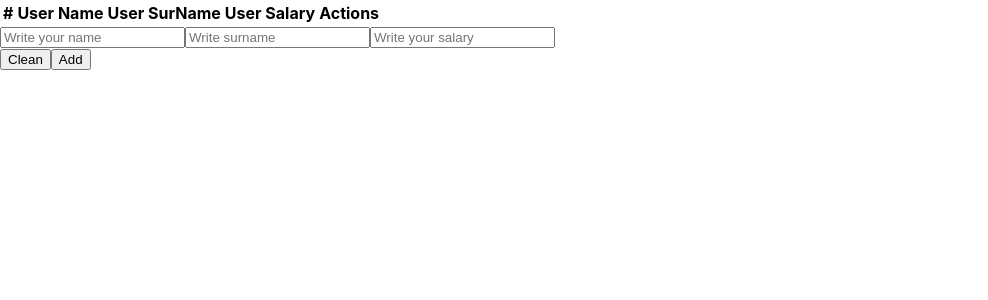
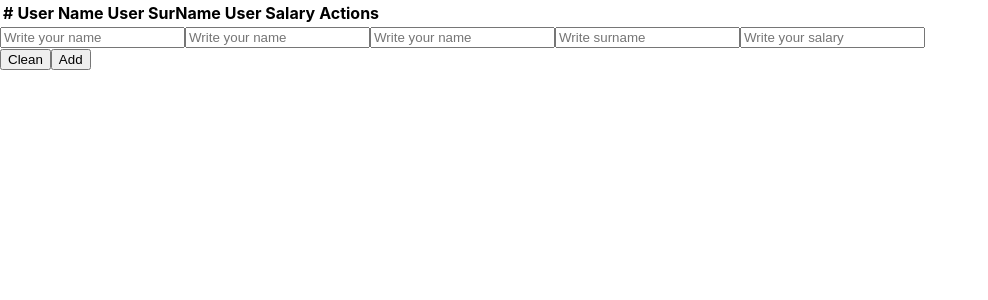
Before and after one commit to VladimirRM/Crudtable, a React (Create React App) app: page / in a window 1280 px wide. Shown: the top 300 px of the page, without its empty margins (0-988 px from the left). Built offline with nearby package versions, Linux system fonts and the light colour scheme; the HTML template or start-up script is replaced by a standard one.

Commit message:
create 3 input

```diff
--- a/src/App.js
+++ b/src/App.js
@@ -9,9 +9,9 @@ const initialValues = {
 }
 
 function App() {
-const [useData,setUserData]= useState(initialValues)
+const [userData,setUserData]= useState(initialValues)
 
-
+console.log('userData', userData);
 
   return (
     <div className='wrapper'>
@@ -28,10 +28,21 @@ const [useData,setUserData]= useState(initialValues)
       </div>
       <div>
         <form>
-          <input placeholder='Write your name' />
+          <input placeholder='Write your name' onChange={(e)=>setUserData((prevState)=>({
+            ...prevState,
+            userName:e.target.value
+          }))}/>
+          <input placeholder='Write your name' onChange={(e)=>setUserData((prevState)=>({
+            ...prevState,
+            userName:e.target.value
+          }))}/>
+          <input placeholder='Write your name' onChange={(e)=>setUserData((prevState)=>({
+            ...prevState,
+            userName:e.target.value
+          }))}/>
           <input placeholder='Write surname' />
           <input placeholder='Write your salary' />
-          <div className='actions'>
+          <div className='buttons-wrapper'>
             <button type='reset'>Clean</button>
             <button type='submit'>Add</button>
           </div>
```
